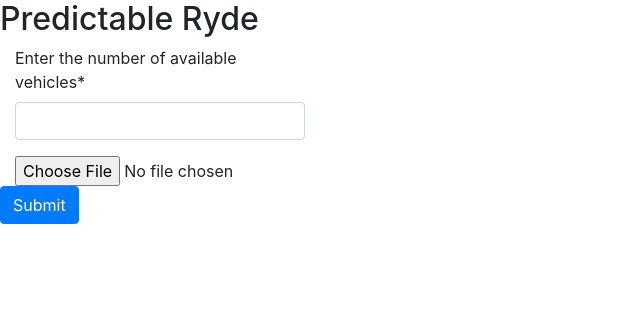
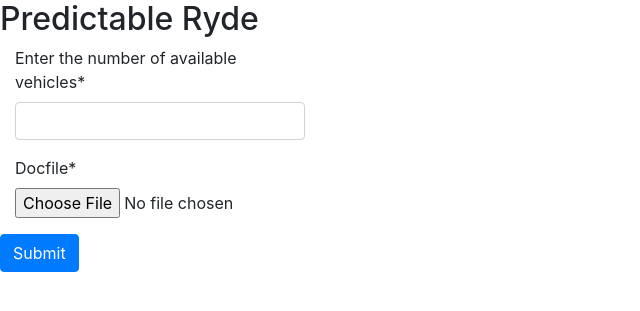
Before and after one commit to krisvck/PredicatableRydeSP, a Django app: page /results/ in a window 1280 px wide. Shown: the top 311 px of the page, without its empty margins (0-640 px from the left). Run offline with Django 3.2, Linux system fonts and the light colour scheme; some libraries are stand-ins or nearby versions.

Commit message:
Fixed crispy forms

```diff
--- a/Predictable-Ryde-Django/templates/PredictableRyde.html
+++ b/Predictable-Ryde-Django/templates/PredictableRyde.html
@@ -18,7 +18,7 @@
         {{form.numOfVehicles|as_crispy_field }}
       </div>
       <div class="form-group col-md-3 mb-0">
-        {{form.docFile }}
+        {{form.docFile|as_crispy_field }}
       </div>
     </table>
 <input type="submit" class="btn btn-primary" value="Submit" />
```
